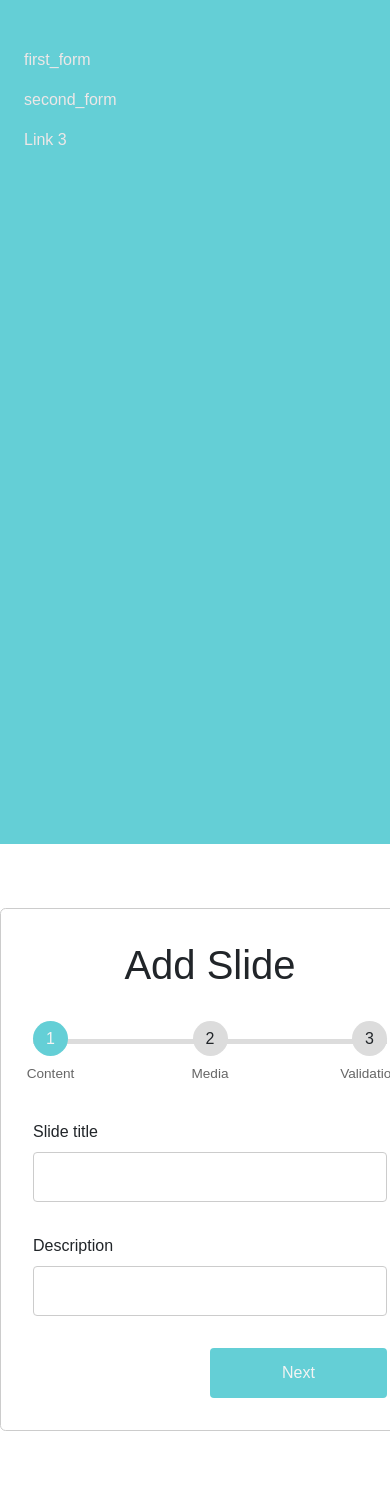
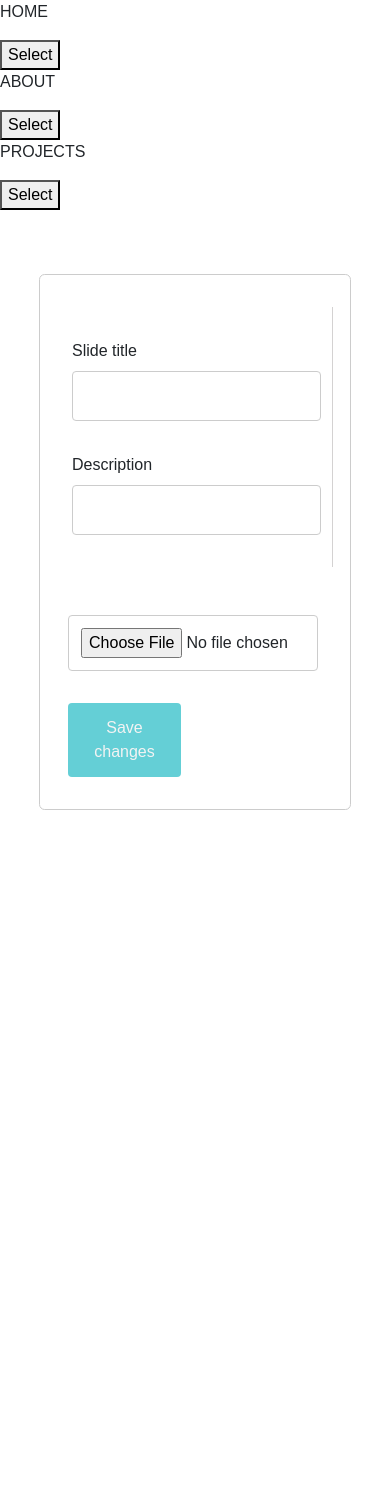
Before and after one commit to psyhoch3589/s_o_u_f_f_l_e, a PHP site: page /home_admin.php in a window 390 px wide. After the commit the page ends 810 px from the top, so only its background shows below. Run offline with PHP 8.4, Linux system fonts and the light colour scheme; some web fonts are replaced.

Commit message:
update design home_admin

```diff
--- a/home_admin.php
+++ b/home_admin.php
@@ -86,44 +86,48 @@ $conn = null;
   <script src="https://cdn.jsdelivr.net/npm/popper.js@1.16.1/dist/umd/popper.min.js"></script>
   <script src="https://cdn.jsdelivr.net/npm/bootstrap@4.6.1/dist/js/bootstrap.bundle.min.js"></script>
   <link rel="stylesheet" href="style/style_admin.css" />
+  <link rel="stylesheet" href="test.css">
     <!-- <meta http-equiv="X-UA-Compatible" content="IE=edge" /> -->
 
 
 
 </head>
 <body>
-    <div class="row">
-        <div class="col-sm-3 sidebar-contnain">
-
-            <nav class="navbar  sidebar_cont">
-                <!-- Links -->
-                <ul class="navbar-nav">
-                    <li class="nav-item">
-                    <a class="nav-link" href="#first_form">first_form</a>
-                    </li>
-                    <li class="nav-item">
-                    <a class="nav-link" href="#second_form">second_form</a>
-                    </li>
-                    <li class="nav-item">
-                    <a class="nav-link" href="#">Link 3</a>
-                    </li>
-                </ul>
-            </nav>
-            <!-- <iframe name="hiddenFrame" class="hide"></iframe> -->
+    <div class="options row">
+        <div class="col-xl-3 col-lg-3 col-md-3 option_box Home">
+            <div class="option1 row">
+                <div class="col-12">
+                    <p>HOME</p>
                 </div>
-        <div class="col-sm-9">
+                <div class="col-12">
+                    <button class="btn_option">Select</button>
+                </div>
+            </div>
+        </div>
+        <div class="col-xl-3 col-lg-3 col-md-3 option_box Home">
+            <div class="option1 row">
+                <div class="col-12">
+                    <p>ABOUT</p>
+                </div>
+                <div class="col-12">
+                    <button class="btn_option">Select</button>
+                </div>
+            </div>
+        </div><div class="col-xl-3 col-lg-3 col-md-3 option_box Home">
+            <div class="option1 row">
+                <div class="col-12">
+                    <p>PROJECTS</p>
+                </div>
+                <div class="col-12">
+                    <button class="btn_option">Select</button>
+                </div>
+            </div>
+        </div>
+    </div>
     <form action="#" class="form" id="myForm" method="POST"  enctype="multipart/form-data">
-                <h1 class="text-center">Add Slide</h1>
-                <!-- Progress bar -->
-                <div class="progressbar"> <!-- the container and also the static bar -->
-                    <div class="progress" id="progress"></div> <!-- Progress line that moves -->
-                    <div class="progress-step progress-step-active" data-title="Content" ></div>
-                    <div class="progress-step" data-title="Media"></div> <!--the circles -->
-                    <!-- <div class="progress-step" data-title="ID"></div> -->
-                    <div class="progress-step" data-title="Validation"></div>
-                </div>
+        <div class="row  justify-content-center ">
                     <!-- Steps -->
-                <div class="form-step form-step-active">
+                    <div class="form-step col-xl-6 col-lg-6 col-md-6">
                         <div class="input-group">
                             <label for="SLIDE_TITLE">Slide title</label>
                             <input  type="text" name="user_title" id="user_title" >
@@ -132,13 +136,8 @@ $conn = null;
                             <label for="DESCRIPTION">Description</label>
                             <input  type="text" name="user_description" id="user_description" >
                         </div>
-                    <div class="">
-                        <a href="#" class="btn btn-next width-50 ml-auto">Next</a>
-
                     </div>
-                </div>
-
-                <div class="form-step">
+                    <div class="form-step col-xl-6 col-lg-6 col-md-6">
                         <div class="input-group ">
 
                         <img id="output" class="placed_image"/>
@@ -149,44 +148,12 @@ $conn = null;
 
                         </div>
                         <div class="btns-group">
-                    <a href="#" class="btn btn-prev">Previous</a>
                         <!-- <a href="#" class="btn btn-next">Next</a> -->
-                    <button type="submit" onclick="return validat_form()" name="" class="btn btn-next " >Next</button>
+                        <button type="submit"  name="" class="btn btn-next " >Save changes</button>
                         </div>
-                </div>
-                <div class="form-step">
-
-                    <img id="output_second" class="placed_image"/>
-                    <div class="edit_image">
-                        <a href="#" class="btn-prev ">Edit image</a>
-                    </div>
-                    <div class="input-group">
-                        <label for="SLIDE_TITLE">Slide title</label>
-                        <input  type="text" name="SLIDE_TITLE" id="SLIDE_TITLE" >
-                    </div>
-                    <div class="input-group">
-                        <label for="DESCRIPTION">Description</label>
-                        <input  type="text" name="DESCRIPTION" id="DESCRIPTION" >
-                    </div>
-                    <div class="btns-group">
-                        <a href="#" class="btn btn-prev">Previous</a>
-                        <button type="submit" name="submition" class="btn" >Save changes</button>
                     </div>
         </div>
     </form>
-        </div>
-    </div>
-
-
-
-
-
     <script src="js/script_admin.js"></script>
-
-
-
 </body>
 </html>
-
-
-</html>
--- a/style/style_admin.css
+++ b/style/style_admin.css
@@ -81,9 +81,11 @@ input {
 .progressbar {
   position: relative;
   display: flex;
+  width: 80%;
   justify-content: space-between;
   counter-reset: step;
-  margin: 2rem 0 4rem;
+  margin-left: 10%;
+  margin-top: 3%;
 }
 
 .progressbar::before,
@@ -134,22 +136,23 @@ input {
 
 /* Form */
 .form {
-  width: clamp(420px, 30%, 530px);
-  /* width: clamp(320px, 30%, 430px); */
+  width: 80%;
   margin: 4rem auto 5rem;
   border: 1px solid #ccc;
   border-radius: 0.35rem;
   padding: 2rem;
 }
-
-.form-step {
-  display: none;
-  transform-origin: top; /*where the content appears from*/
-  animation: animate 0.5s; /*transition defined later*/
+.form-step:not(:last-child)
+{
+  border-right: 1px solid rgb(212, 210, 210);
 }
-
-.form-step-active {
-  display: block;
+.form-step:first-child
+{
+  padding-right: 4%;
+}
+.form-step:last-child
+{
+  padding-left: 4%;
 }
 
 .input-group {
--- /dev/null
+++ b/test.css
@@ -0,0 +1,35 @@
+@media(min-width:768px){
+    .options{
+        height: 200px;
+        margin-top: 10px;
+    }
+    .option_box
+    {
+        padding-top: 10px;
+        width: 30%;
+        background-color: greenyellow;
+        margin-left: 6%;
+        background-image: url("home_src_client/background1.jpg");
+        border-radius: 10px;
+    }
+    .option1
+    {
+        color: #fff;
+        text-align: center;
+    }
+    .option1 p
+    {
+        font-weight: bold;
+        font-size: 20px;
+        padding-top: 20%;
+        margin-bottom: 15%;
+    }
+    .btn_option
+    {
+        height: 40px;
+        width: 100%;
+        border: none;
+        background-color: #fff;
+        color: black;
+    }
+}
```
Also changed, not shown: background_home_admin.jpg (added), home_src_client/background1.jpg (added). Lines whose indentation alone changed are shown as unchanged.
